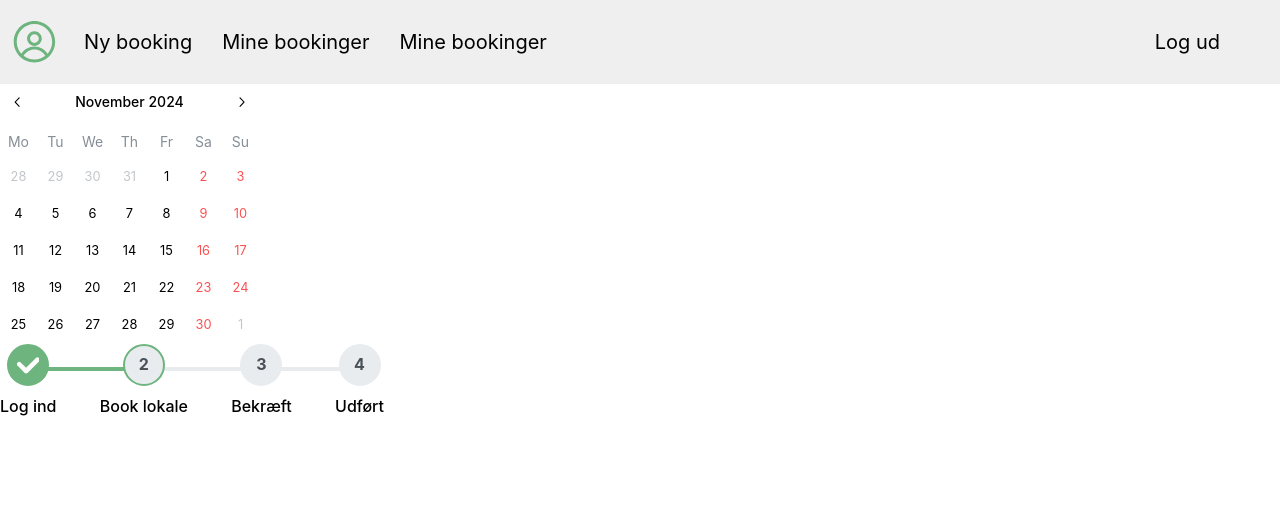
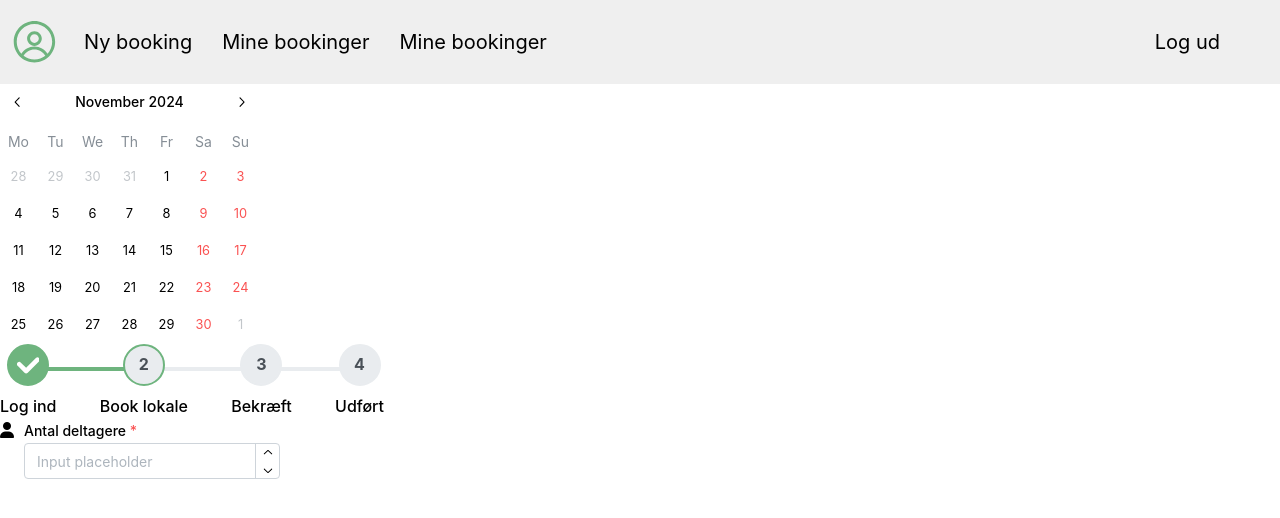
Before and after one commit to cph-mtnl/cphbooking, a React (Vite) app: page /cphbooking/booking in a window 1280 px wide. Shown: the top 518 px of the page. Built offline with nearby package versions, Linux system fonts and the light colour scheme.

Commit message:
NumberInput

```diff
--- a/src/components/LoginForm.jsx
+++ b/src/components/LoginForm.jsx
@@ -59,7 +59,7 @@ export default function LoginForm() {
           description="Skriv din skolemail"
           placeholder="Mail"
           name="email"
-          required
+          withAsterisk
 
           size="lg"
           />
@@ -70,7 +70,7 @@ export default function LoginForm() {
             description="Skriv dit password"
             placeholder="Password"
             name="password"
-            required
+            withAsterisk
             error="Invalid name"
 
             size="lg"
--- /dev/null
+++ b/src/components/NumberInput.jsx
@@ -0,0 +1,18 @@
+import { NumberInput } from '@mantine/core';
+import '@fortawesome/fontawesome-free/css/all.min.css';
+
+function numberInput() {
+  return (
+    <div style={{display: "flex", gap: "10px"}}>
+    <div>
+    <i className="fa-solid fa-user"></i>
+    </div>
+    <NumberInput
+      label="Antal deltagere "
+      withAsterisk
+      placeholder="Input placeholder"
+    />
+    </div>
+  );
+}
+export default numberInput;
--- a/src/routes/booking.lazy.jsx
+++ b/src/routes/booking.lazy.jsx
@@ -1,6 +1,7 @@
 import { createLazyFileRoute } from '@tanstack/react-router';
 import NewCalendar from '../components/NewCalendar';
 import Stepper from '../components/Stepper';
+import NumberInput from '../components/NumberInput';
 
 export const Route = createLazyFileRoute('/booking')({
   component: RouteComponent,
@@ -11,6 +12,7 @@ function RouteComponent() {
     <div>
     <NewCalendar />
     <Stepper/>
+    <NumberInput />
     </div>
   )
 }
```
